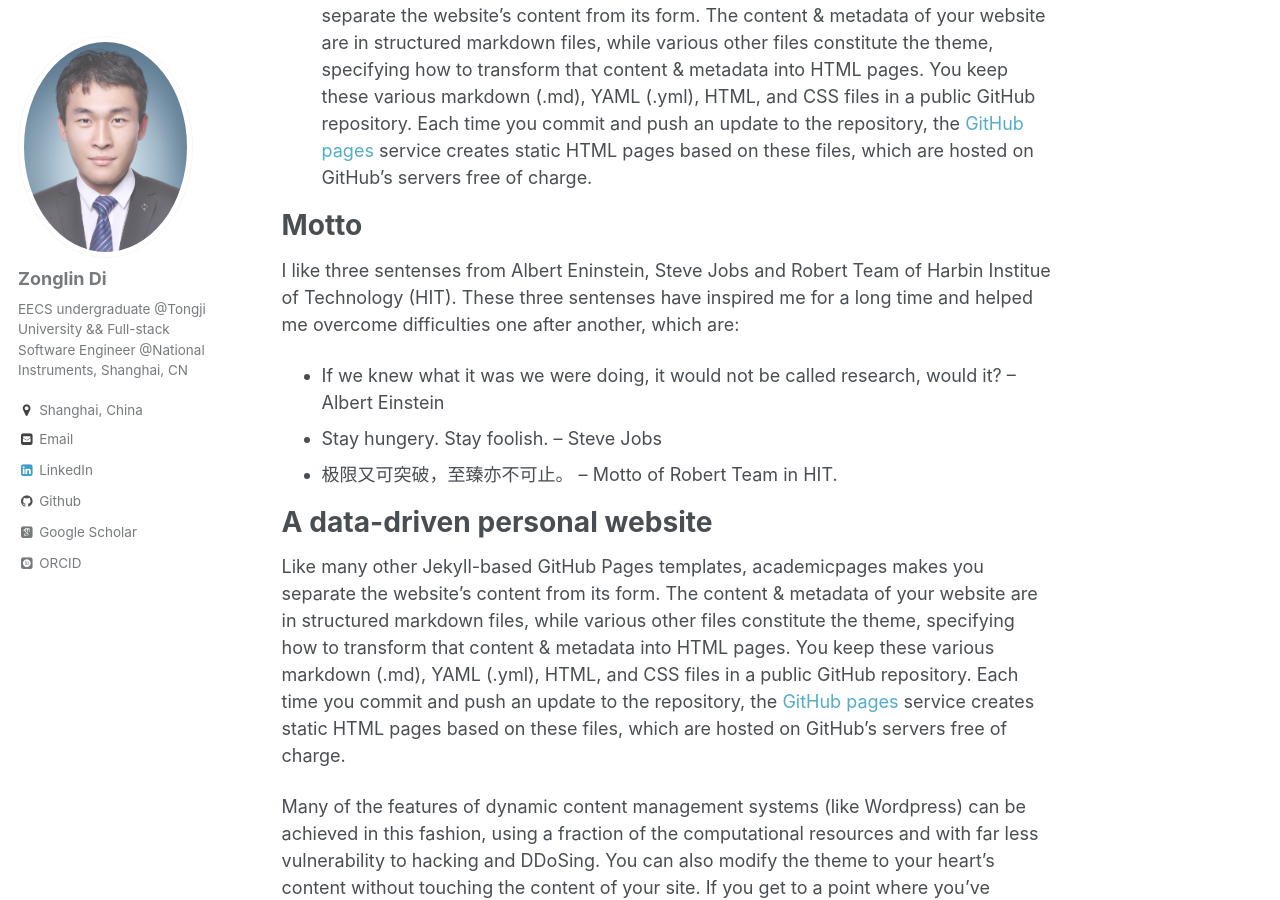
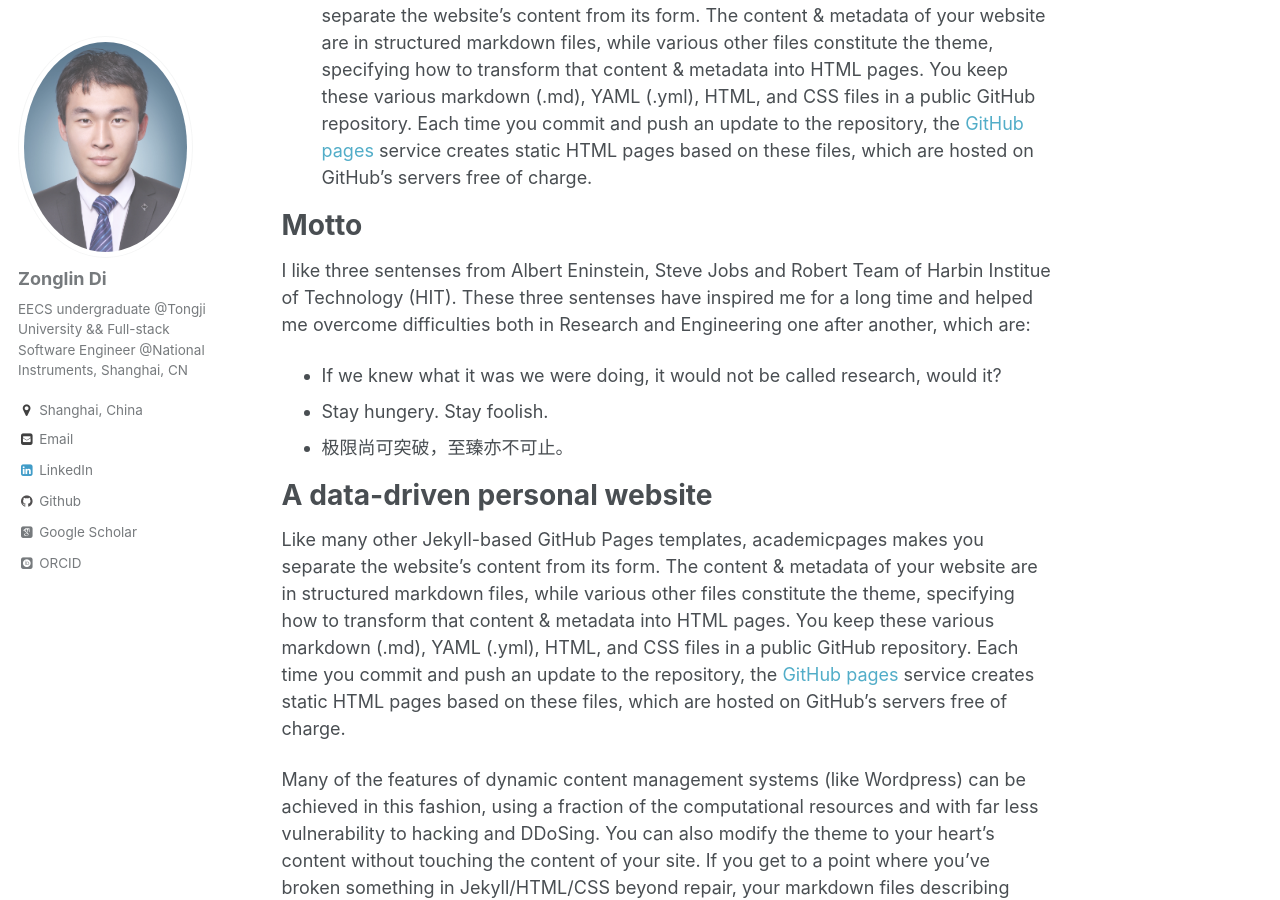
Before and after one commit to ElegantLin/elegantlin.github.io, a Jekyll site: the page built from _pages/about.md, in a window 1280 px wide and 900 px high, scrolled down 710 px. Built offline with Jekyll 4.4.1, drawn with Linux system fonts in a browser that asks for light colours; some web fonts are replaced.

Commit message:
fix typo

```diff
--- a/_pages/about.md
+++ b/_pages/about.md
@@ -19,10 +19,10 @@
 
 Motto
 =====
-I like three sentenses from Albert Eninstein, Steve Jobs and Robert Team of Harbin Institue of Technology (HIT). These three sentenses have inspired me for a long time and helped me overcome difficulties one after another, which are:
-* If we knew what it was we were doing, it would not be called research, would it? -- Albert Einstein
-* Stay hungery. Stay foolish. -- Steve Jobs
-* 极限又可突破，至臻亦不可止。 -- Motto of Robert Team in HIT.
+I like three sentenses from Albert Eninstein, Steve Jobs and Robert Team of Harbin Institue of Technology (HIT). These three sentenses have inspired me for a long time and helped me overcome difficulties both in Research and Engineering one after another, which are:
+* If we knew what it was we were doing, it would not be called research, would it?
+* Stay hungery. Stay foolish.
+* 极限尚可突破，至臻亦不可止。
 
 
 
```
